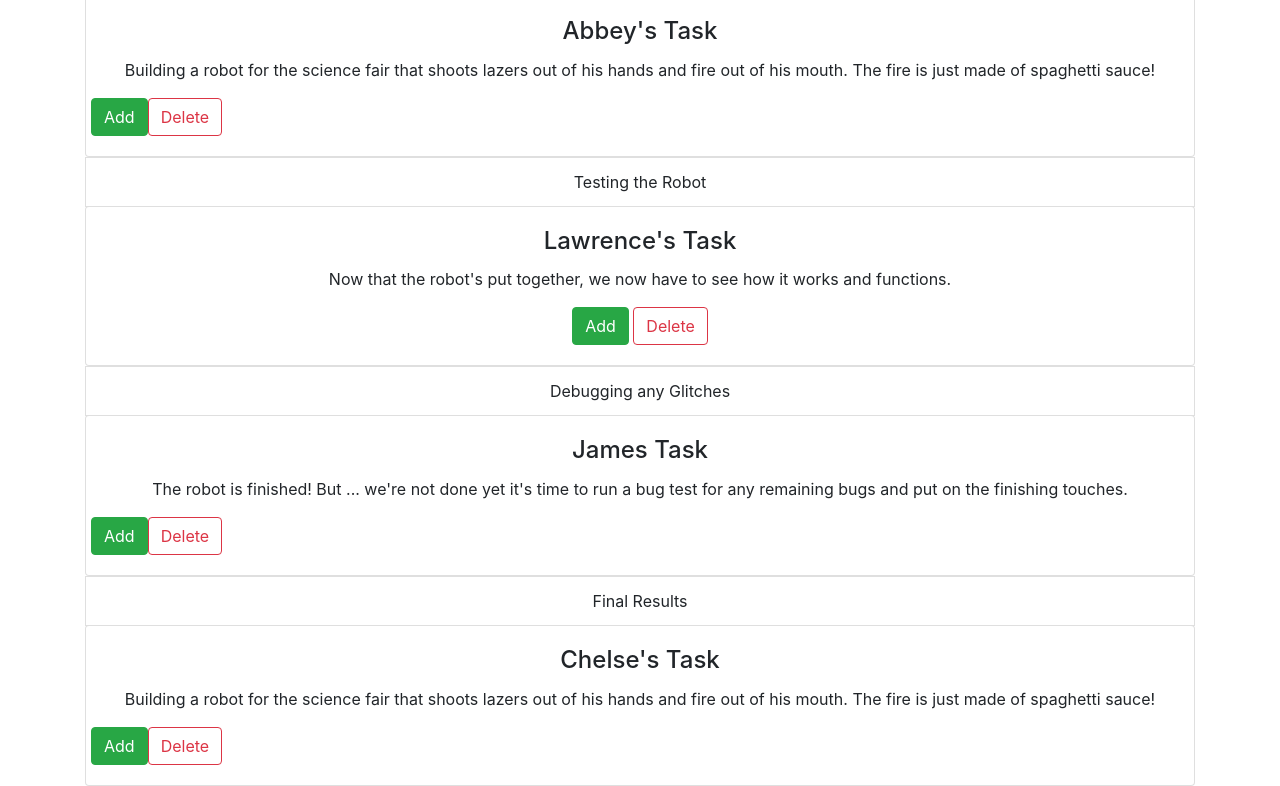
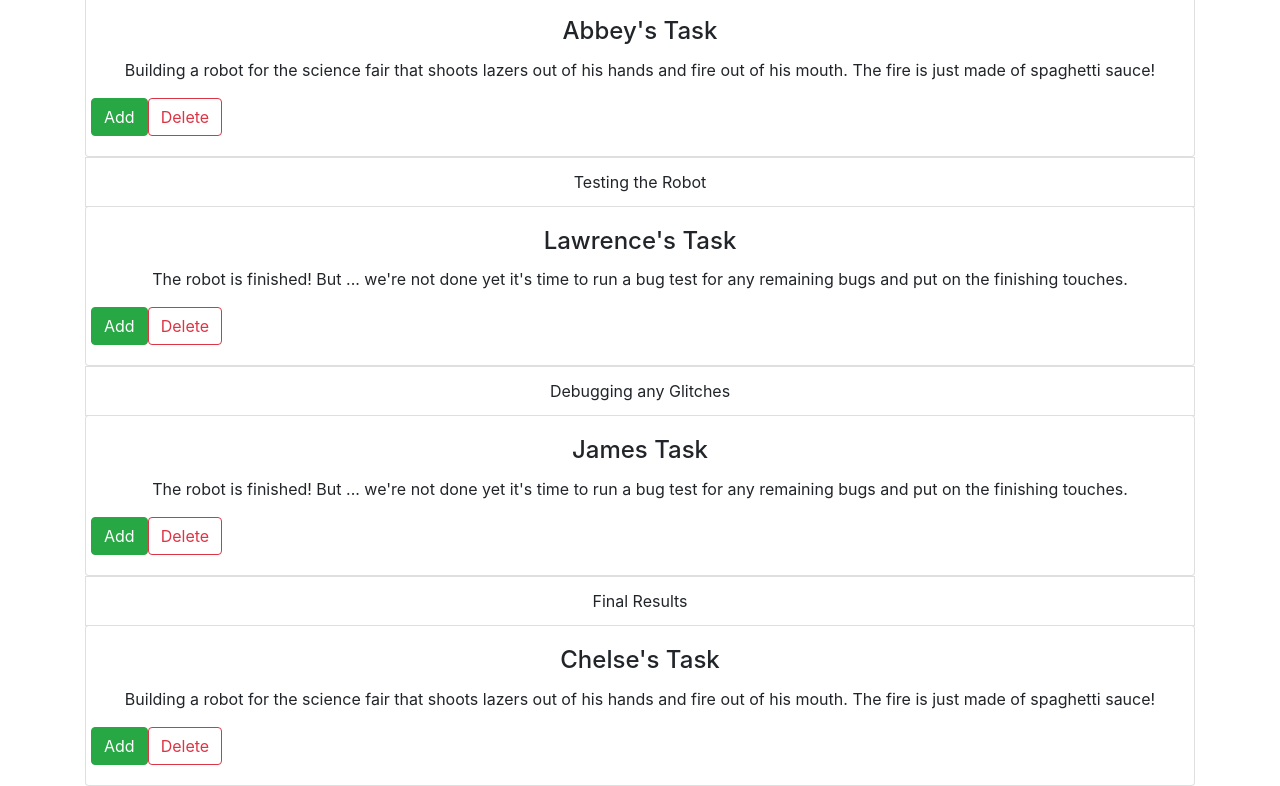
Before and after one commit to awatanabe98/Group6TaskManager, a plain HTML site: page index.html in a window 1280 px wide. Shown: the part 851-1637 px from the top of the page. Drawn offline with nearby package versions, Linux system fonts and the light colour scheme; a script that the page names is missing.

Commit message:
fixes fourth button

```diff
--- a/index.html
+++ b/index.html
@@ -192,9 +192,11 @@
     <div class="card" style="width: 100%;">
       <div class="card-body">
           <h4 class="card-title">Lawrence's Task</h4>
-        <p class="card-text">Now that the robot's put together, we now have to see how it works and functions.</p>
+          <p class="card-text">The robot is finished! But ... we're not done yet it's time to run a bug test for any remaining bugs and put on the finishing touches.</p>
+        <div class="row">
           <button type="button" class="btn btn-success">Add</button>
           <button type="button" class="btn btn-outline-danger">Delete</button>
+        </div>
       </div>
     </div>
 
```
Lines whose indentation alone changed are shown as unchanged.
